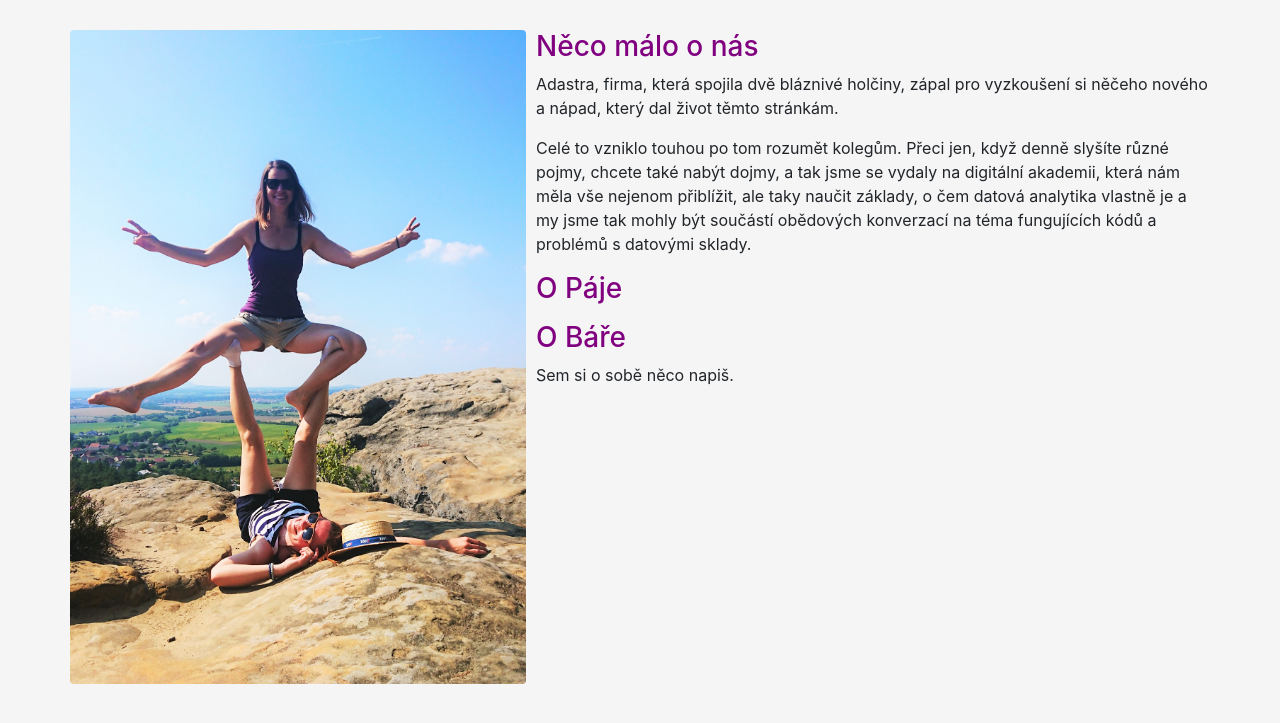
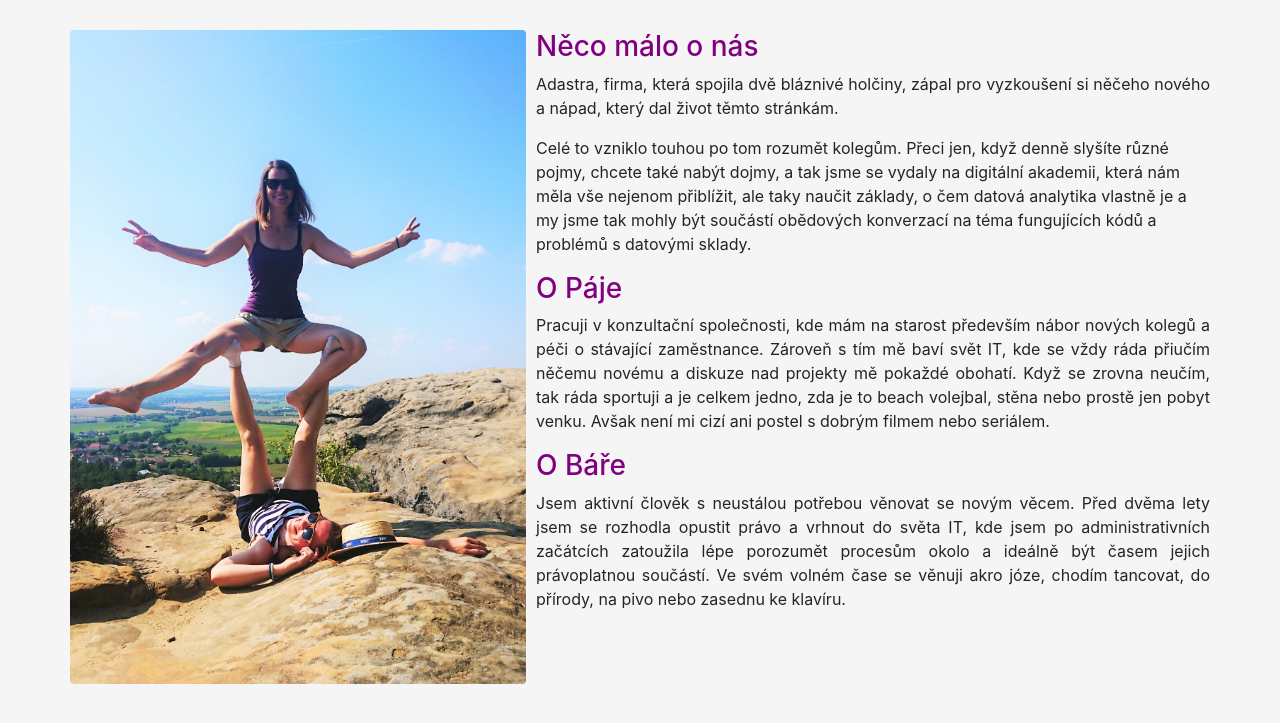
Before and after one commit to PajaCzechita/LetsDance, a Flask app: page /about in a window 1280 px wide. Shown: the part 56-779 px from the top of the page. Run offline with Flask 2, Linux system fonts and the light colour scheme; some libraries are stand-ins or nearby versions.

Commit message:
uprava textu

```diff
--- a/static/css/style.css
+++ b/static/css/style.css
@@ -17,6 +17,7 @@ h3 {
 th {
   color: #800080;
 }
+
 
 /* úprava tříd */
 
--- a/templates/about.html
+++ b/templates/about.html
@@ -11,23 +11,27 @@
 				<div class="content-heading">
 					<h3> Něco málo o nás </h3>
 				</div>
-				<p>
+				<p style="text-align: justify">
 					Adastra, firma, která spojila dvě bláznivé holčiny, zápal pro vyzkoušení si něčeho nového a nápad, který dal život těmto stránkám.
 				</p>
 				<p>
 					Celé to vzniklo touhou po tom rozumět kolegům. Přeci jen, když denně slyšíte různé pojmy, chcete také nabýt dojmy, a tak jsme se vydaly na digitální akademii, která nám měla vše nejenom přiblížit,
-					 ale taky naučit základy, o čem datová analytika vlastně je a my jsme tak mohly být součástí obědových konverzací na téma fungujících kódů a problémů s datovými sklady.
+					ale taky naučit základy, o čem datová analytika vlastně je a my jsme tak mohly být součástí obědových konverzací na téma fungujících kódů a problémů s datovými sklady.
 				</p>
 				<div class="content-heading">
 					<h3> O Páje </h3>
 				</div>
-				<p>
-
+				<p style="text-align: justify">
+					Pracuji v konzultační společnosti, kde mám na starost především nábor nových kolegů a péči o stávající zaměstnance.
+					Zároveň s tím mě baví svět IT, kde se vždy ráda přiučím něčemu novému a diskuze nad projekty mě pokaždé obohatí.
+					Když se zrovna neučím, tak ráda sportuji a je celkem jedno, zda je to beach volejbal, stěna nebo prostě jen pobyt venku. Avšak není mi cizí ani postel s dobrým filmem nebo seriálem.
 				</p>
 				<div class="content-heading">
 					<h3> O Báře </h3>
 				</div>
-				<p> Sem si o sobě něco napiš.
+				<p style="text-align: justify">
+					Jsem aktivní člověk s neustálou potřebou věnovat se novým věcem. Před dvěma lety jsem se rozhodla opustit právo a vrhnout do světa IT, kde jsem po administrativních začátcích zatoužila lépe porozumět procesům okolo a ideálně být časem jejich právoplatnou součástí.
+					Ve svém volném čase se věnuji akro józe, chodím tancovat, do přírody, na pivo nebo zasednu ke klavíru.
 				</p>
 			</div>
 		</div>
--- a/templates/index.html
+++ b/templates/index.html
@@ -23,7 +23,7 @@
                 <br />
                 <h3> Vitejte na Let´s dance </h3>
               </div>
-                <p> LET´S DANCE webová stránka, která Vám poskytne přehled tanečních lekcí na území hlavního města Prahy.
+                <p style="text-align: justify"> LET´S DANCE webová stránka, která Vám poskytne přehled tanečních lekcí na území hlavního města Prahy.
                 Zdrojem údajů jsou data veřejně dostupná na stránkách tanečních studií a také data vkládaná vámi, uživateli.
                 <br />
                 </p>
```
